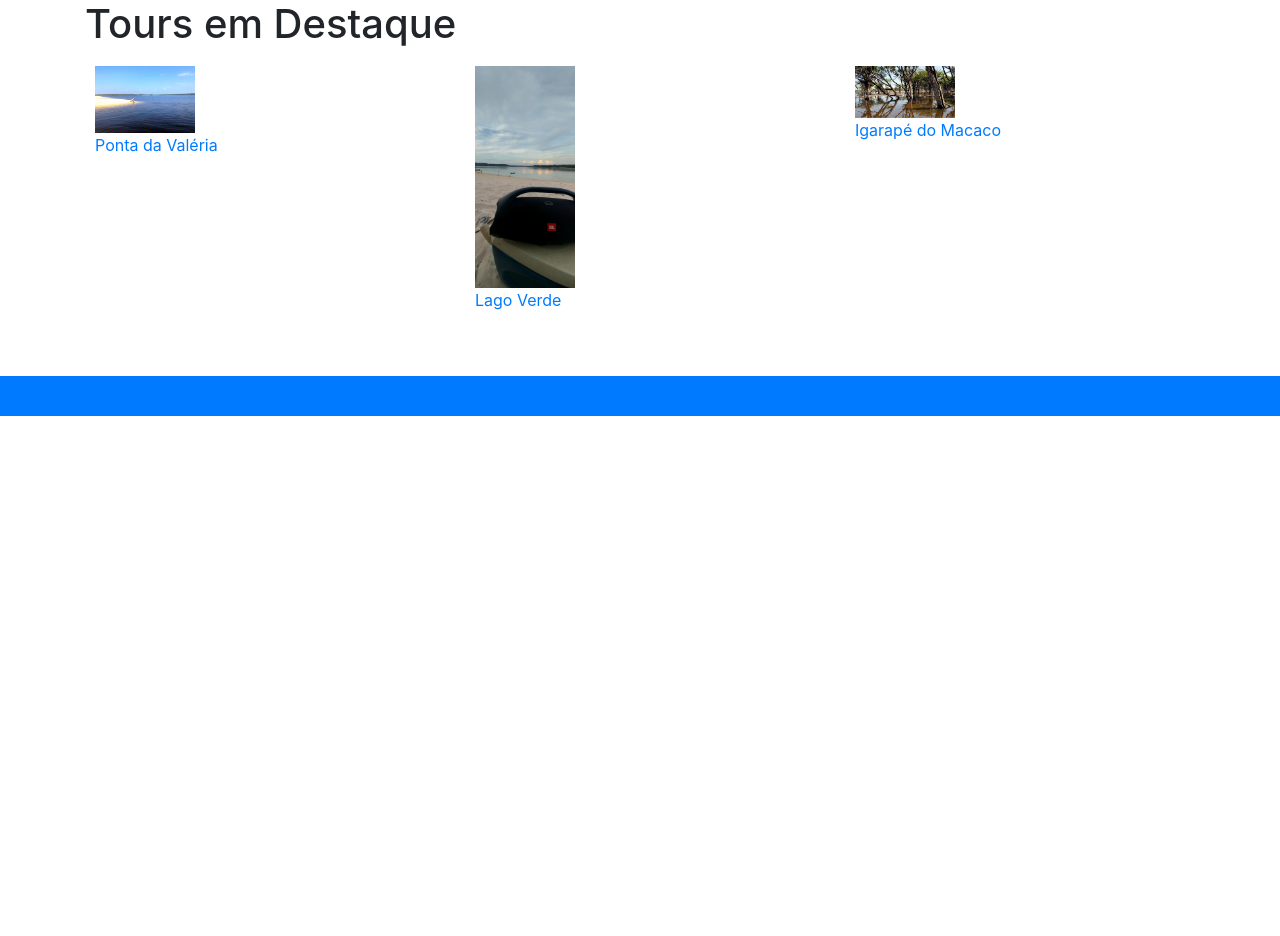
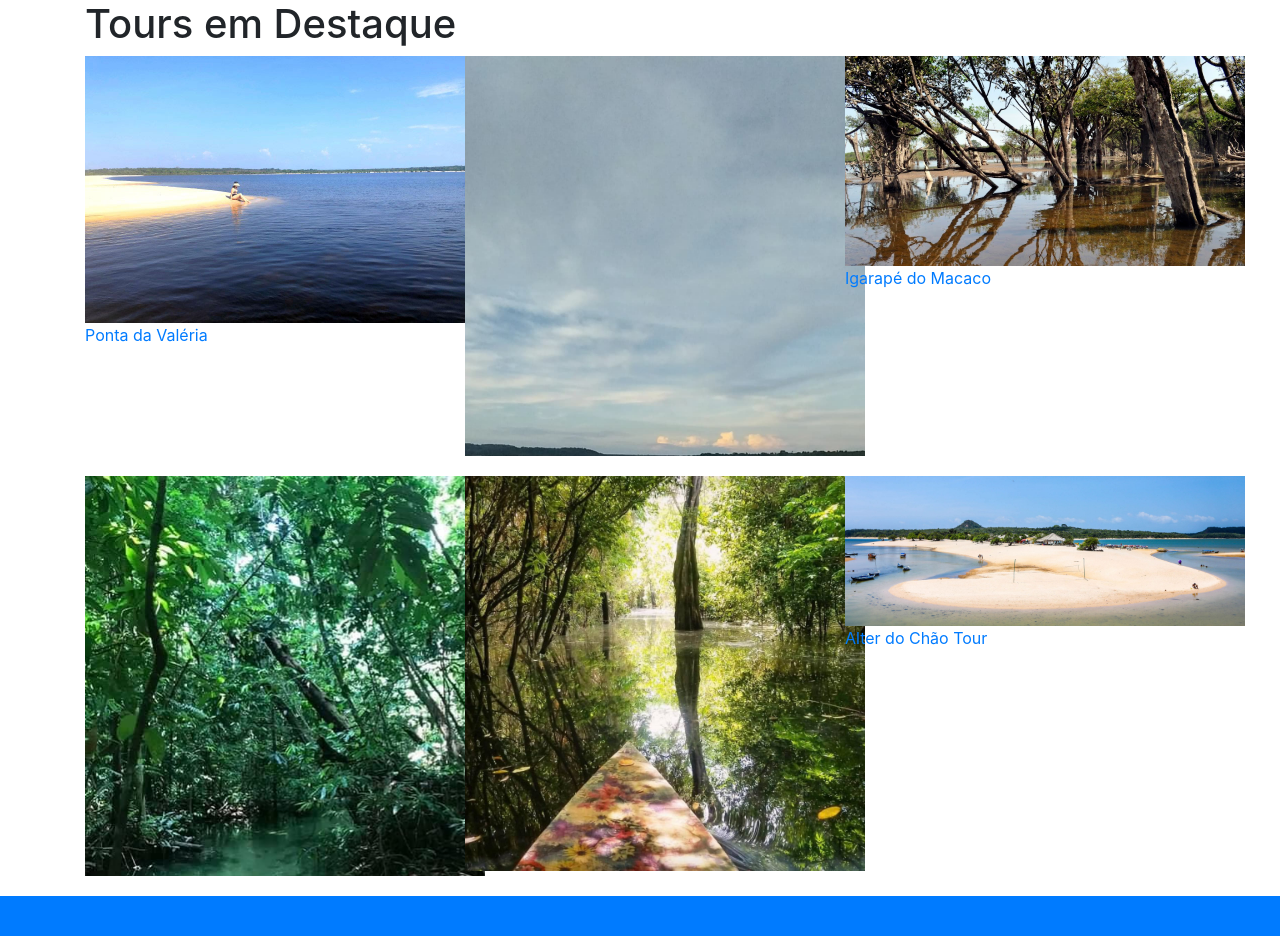
Before and after one commit to leeaf4r00/guiaalter, a Flask app: page /tourdestaques in a window 1280 px wide. Shown: the part 20-956 px from the top of the page. Before the commit the page ends 436 px from the top, so only its background shows below. Run offline with Flask 3, Linux system fonts and the light colour scheme; some libraries are stand-ins or nearby versions.

Commit message:
Update tourdestaques.html

```diff
--- a/templates/tourdestaques.html
+++ b/templates/tourdestaques.html
@@ -10,19 +10,10 @@
     <link rel="stylesheet" href="https://maxcdn.bootstrapcdn.com/bootstrap/4.5.2/css/bootstrap.min.css">
     <style>
         .tour-box {
-            width: 300px;
-            height: 300px;
+            width: 400px;
+            height: 400px;
             overflow: hidden;
-            margin: 10px;
-        }
-
-        .carousel-inner {
-            display: flex;
-            flex-direction: row;
-        }
-
-        .carousel-item {
-            flex: 0 0 33.33%;
+            margin-bottom: 20px;
         }
 
         @media (max-width: 768px) {
@@ -94,6 +85,7 @@
                     </div>
                 </div>
 
+
                 <!-- Tour 3: Igarapé do Macaco -->
                 <div class="col-md-4">
                     <div class="tour-box">
@@ -117,6 +109,55 @@
                     </div>
                 </div>
 
+                <!-- Tour 4: Igarapé do Camarão -->
+                <div class="col-md-4">
+                    <div class="tour-box">
+                        <div id="carouselIgarapeCamarao" class="carousel slide" data-ride="carousel">
+                            <div class="carousel-inner">
+                                <div class="carousel-item active">
+                                    <img src="{{ url_for('static', filename='img/igarapecamarao.jpg') }}"
+                                        class="d-block w-100" alt="Igarapé do Camarão">
+                                </div>
+                            </div>
+                        </div>
+                        <a href="templates/tours/igarapedocamarao.html">Igarapé do Camarão</a>
+                    </div>
+                </div>
+
+                <!-- Tour 5: Floresta Encantada -->
+                <div class="col-md-4">
+                    <div class="tour-box">
+                        <div id="carouselFlorestaEncantada" class="carousel slide" data-ride="carousel">
+                            <div class="carousel-inner">
+                                <div class="carousel-item active">
+                                    <img src="{{ url_for('static', filename='img/florestaencantada.jpg') }}"
+                                        class="d-block w-100" alt="Floresta Encantada">
+                                </div>
+                            </div>
+                        </div>
+                        <a href="templates/tours/florestaencantada.html">Floresta Encantada</a>
+                    </div>
+                </div>
+
+                <!-- Tour 6: Alter do Chão Tour -->
+                <div class="col-md-4">
+                    <div class="tour-box">
+                        <div id="carouselAlterDoChao" class="carousel slide" data-ride="carousel">
+                            <div class="carousel-inner">
+                                <div class="carousel-item active">
+                                    <img src="{{ url_for('static', filename='img/alterdochao.jpg') }}"
+                                        class="d-block w-100" alt="Alter do Chão">
+                                </div>
+                                <div class="carousel-item">
+                                    <img src="{{ url_for('static', filename='img/alterdochao2.jpg') }}"
+                                        class="d-block w-100" alt="Alter do Chão">
+                                </div>
+                            </div>
+                        </div>
+                        <a href="templates/tours/alterdochaotour.html">Alter do Chão Tour</a>
+                    </div>
+                </div>
+
             </div>
         </div>
     </main>
```
